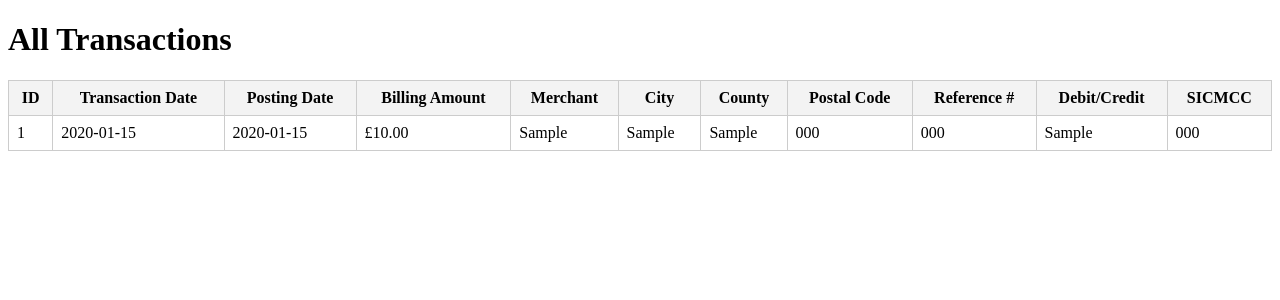
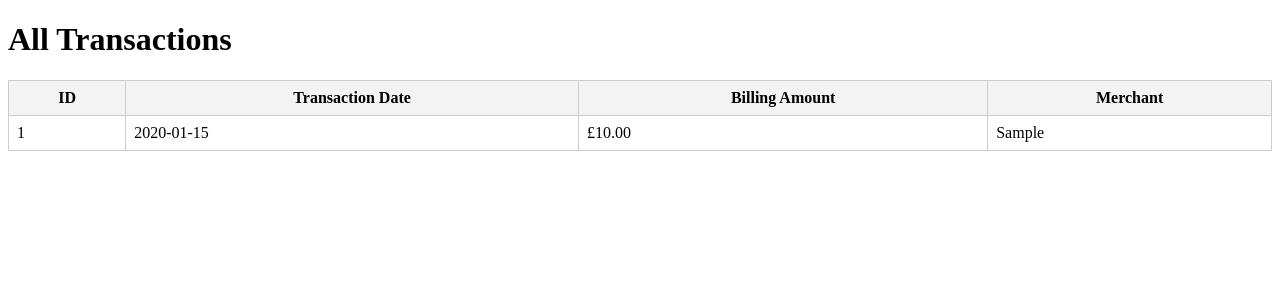
Before and after one commit to ploughpuff/family-finance-tracker, a Flask app: page /transactions in a window 1280 px wide. Shown: the top 300 px of the page. Run offline with Flask 3, Linux system fonts and the light colour scheme; tables that the repository leaves empty hold one stand-in row (values such as "Sample post").

Commit message:
Reduce recorded fields to only whats required

```diff
--- a/templates/transactions.html
+++ b/templates/transactions.html
@@ -29,15 +29,8 @@
             <tr>
                 <th>ID</th>
                 <th>Transaction Date</th>
-                <th>Posting Date</th>
                 <th>Billing Amount</th>
                 <th>Merchant</th>
-                <th>City</th>
-                <th>County</th>
-                <th>Postal Code</th>
-                <th>Reference #</th>
-                <th>Debit/Credit</th>
-                <th>SICMCC</th>
             </tr>
         </thead>
         <tbody>
@@ -45,15 +38,8 @@
             <tr>
                 <td>{{ t.id }}</td>
                 <td>{{ t.transaction_date }}</td>
-                <td>{{ t.posting_date }}</td>
                 <td>£{{ "%.2f"|format(t.billing_amount) }}</td>
-                <td>{{ t.merchant }}</td>
-                <td>{{ t.merchant_city }}</td>
-                <td>{{ t.merchant_county }}</td>
-                <td>{{ t.merchant_postal_code }}</td>
-                <td>{{ t.reference_number }}</td>
-                <td>{{ t.debit_credit_flag }}</td>
-                <td>{{ t.sicmcc_code }}</td>
+                <td>{{ t.merchant_full }}</td>
             </tr>
             {% endfor %}
         </tbody>
```
Also changed, not shown: models.py (+1 -8 lines), tracker.py (+3 -13 lines).
